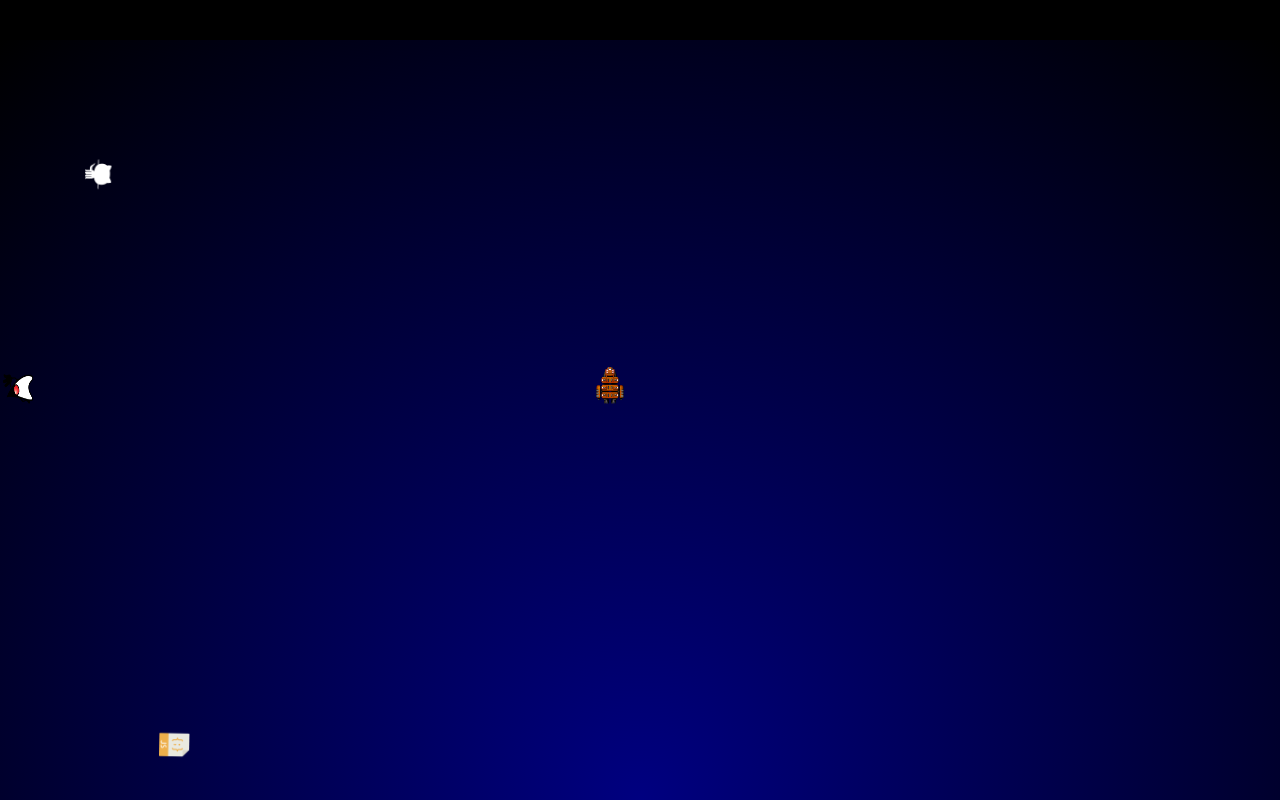
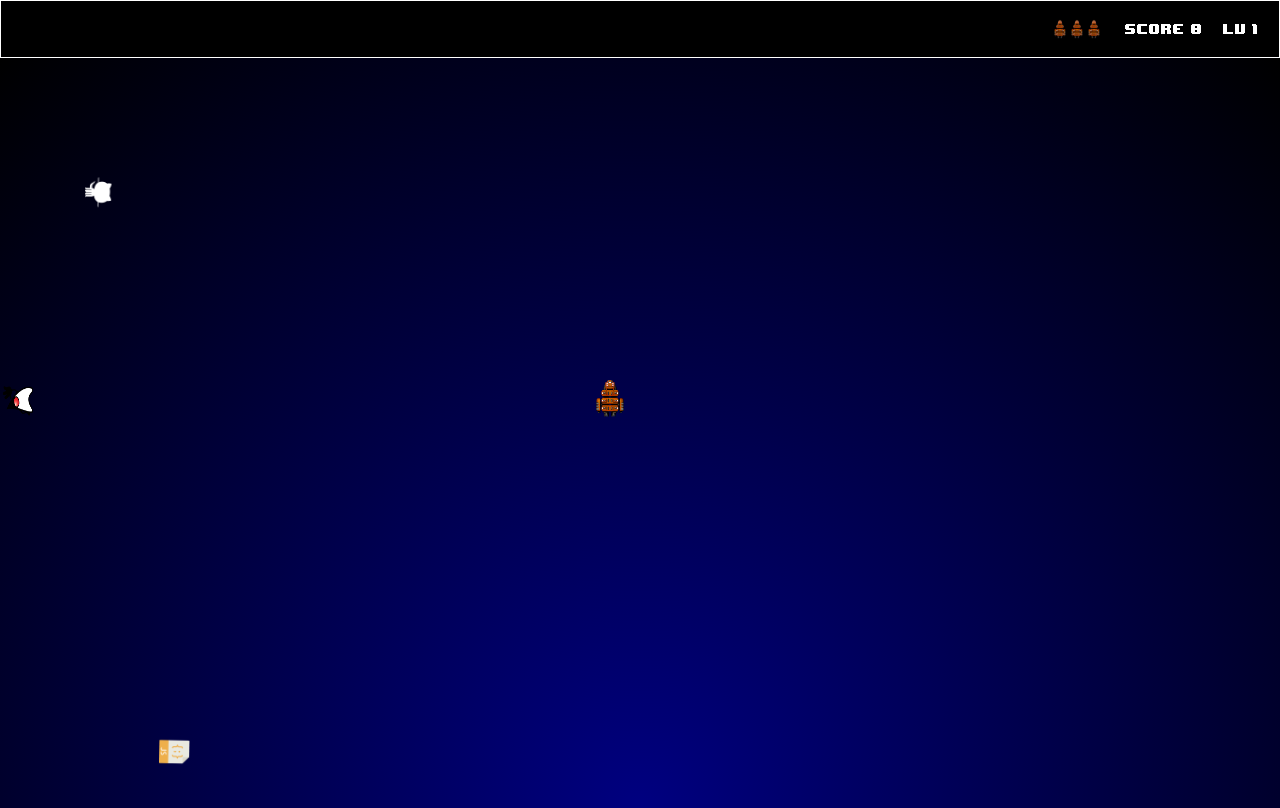
Before and after one commit to wbfreitas/game-portfolio, an Angular app: page / in a window 1280 px wide. Built offline with nearby package versions, Linux system fonts and the light colour scheme.

Commit message:
iniciado barra de status

```diff
--- a/src/app/game/animation.ts
+++ b/src/app/game/animation.ts
@@ -6,7 +6,7 @@
     sprintes: Array<IAnimation> = [];
     isEnable: boolean = false;
     images = new Imagens();
-    constructor(private context: CanvasRenderingContext2D, private canvas: HTMLCanvasElement) {
+    constructor(private context: CanvasRenderingContext2D, public config: any) {
     }
 
     addSprintAndImg(sprinte: IAnimation, imagePahth: string) {
@@ -32,7 +32,7 @@
     }
 
     cleanScreen() {
-        this.context.clearRect(0, 0, this.canvas.width, this.canvas.height);
+        this.context.clearRect(0, 0, this.context.canvas.width, this.context.canvas.height);
     }
 
     nextFrame() {
--- a/src/app/game/entity/ship.ts
+++ b/src/app/game/entity/ship.ts
@@ -96,8 +96,10 @@
     conflite(conflitent: IAnimation) {
         if (this.imunne)
             return false;
+
         new Explosion(this.context, this.x, this.y, this.animation);
         this.StartPosition();
+        this.animation.config.life--;
     }
 
     flashing() {
--- a/src/app/game/entity/skill.ts
+++ b/src/app/game/entity/skill.ts
@@ -45,6 +45,7 @@
         if (conflitent instanceof Shot) {
             new Explosion(this.context, this.x, this.y, this.animation);
             this.animation.removeSprinte(this);
+            this.animation.config.score += 10;
         } else if (conflitent instanceof Skill) {
             this.changeDiraction();
             this.x += this.speedX;
--- a/src/app/game/game.component.html
+++ b/src/app/game/game.component.html
@@ -1,2 +1,10 @@
-<nav #barStatus></nav>
+<nav #barStatus>
+    <ul>
+        <li class="lifes" *ngFor="let i of rangeArray(config.life)">
+            <img src="assets/imgs/nave.png">
+        </li>
+    </ul>
+    <span>score {{config.score}}</span>
+    <span>LV {{config.level}}</span>
+</nav>
 <canvas #canvas width="" height=""></canvas>
--- a/src/app/game/game.component.scss
+++ b/src/app/game/game.component.scss
@@ -3,6 +3,23 @@
 }
 
 nav {
-    height: 40px;
     background: #000;
+    color: #fff;
+    padding: 18px;
+    padding-right: 0;
+    font-size: 12px;
+    border: 1px solid #fff;
+    text-align: right;
+    .lifes {
+        display: inline-block;
+        margin-right: 5px;
+        img {
+            height: 20px;
+        }
+    }
+    ul,
+    span {
+        display: inline-block;
+        margin-right: 20px;
+    }
 }
--- a/src/app/game/game.component.ts
+++ b/src/app/game/game.component.ts
@@ -12,6 +12,7 @@
   { imagePath: 'assets/imgs/github.png' }
 ];
 
+
 @Component({
   selector: 'app-game',
   templateUrl: './game.component.html',
@@ -23,6 +24,12 @@
   canvas: ElementRef<HTMLCanvasElement>;
   @ViewChild('barStatus', { static: true })
   statusBar: ElementRef<HTMLCanvasElement>;
+
+  config = {
+    level: 1,
+    life: 3,
+    score: 0
+  };
   constructor() { }
 
   resizeCanvas() {
@@ -33,14 +40,17 @@
     this.canvas.nativeElement.setAttribute('height', h.toString());
   }
 
+  rangeArray(n: number): any[] {
+    return Array(n);
+  }
+
   ngOnInit() {
     this.resizeCanvas();
     const context: CanvasRenderingContext2D = this.canvas.nativeElement.getContext('2d');
 
-    const animation = new Animation(context, this.canvas.nativeElement);
+    const animation = new Animation(context, this.config);
     const interaction = new Interaction(document);
     const ship = new Ship(context, interaction, animation);
-
     animation.addSprintAndImg(ship, 'assets/imgs/nave.png');
 
     skills.forEach(skill => {
@@ -48,6 +58,7 @@
       animation.addSprintAndImg(s, skill.imagePath);
     });
 
+
     animation.images.load(() => {
       animation.enable();
       animation.nextFrame();
--- /dev/null
+++ b/src/css/reset.css
@@ -0,0 +1,493 @@
+html,
+body,
+div,
+span,
+applet,
+object,
+iframe,
+h1,
+h2,
+h3,
+h4,
+h5,
+h6,
+p,
+blockquote,
+pre,
+a,
+abbr,
+acronym,
+address,
+big,
+cite,
+code,
+del,
+dfn,
+em,
+img,
+ins,
+kbd,
+q,
+s,
+samp,
+small,
+strike,
+strong,
+sub,
+sup,
+tt,
+var,
+b,
+u,
+i,
+center,
+dl,
+dt,
+dd,
+ol,
+ul,
+li,
+fieldset,
+form,
+label,
+legend,
+table,
+caption,
+tbody,
+tfoot,
+thead,
+tr,
+th,
+td,
+article,
+aside,
+canvas,
+details,
+embed,
+figure,
+figcaption,
+footer,
+header,
+hgroup,
+menu,
+nav,
+output,
+ruby,
+section,
+summary,
+time,
+mark,
+audio,
+video {
+    margin: 0;
+    padding: 0;
+    border: 0;
+    font-size: 100%;
+    font: inherit;
+    vertical-align: baseline;
+}
+
+
+/* make sure to set some focus styles for accessibility */
+
+:focus {
+    outline: 0;
+}
+
+
+/* HTML5 display-role reset for older browsers */
+
+article,
+aside,
+details,
+figcaption,
+figure,
+footer,
+header,
+hgroup,
+menu,
+nav,
+section {
+    display: block;
+}
+
+body {
+    line-height: 1;
+}
+
+ol,
+ul {
+    list-style: none;
+}
+
+blockquote,
+q {
+    quotes: none;
+}
+
+blockquote:before,
+blockquote:after,
+q:before,
+q:after {
+    content: '';
+    content: none;
+}
+
+table {
+    border-collapse: collapse;
+    border-spacing: 0;
+}
+
+input[type=search]::-webkit-search-cancel-button,
+input[type=search]::-webkit-search-decoration,
+input[type=search]::-webkit-search-results-button,
+input[type=search]::-webkit-search-results-decoration {
+    -webkit-appearance: none;
+    -moz-appearance: none;
+}
+
+input[type=search] {
+    -webkit-appearance: none;
+    -moz-appearance: none;
+    -webkit-box-sizing: content-box;
+    -moz-box-sizing: content-box;
+    box-sizing: content-box;
+}
+
+textarea {
+    overflow: auto;
+    vertical-align: top;
+    resize: vertical;
+}
+
+
+/**
+ * Correct `inline-block` display not defined in IE 6/7/8/9 and Firefox 3.
+ */
+
+audio,
+canvas,
+video {
+    display: inline-block;
+    *display: inline;
+    *zoom: 1;
+    max-width: 100%;
+}
+
+
+/**
+ * Prevent modern browsers from displaying `audio` without controls.
+ * Remove excess height in iOS 5 devices.
+ */
+
+audio:not([controls]) {
+    display: none;
+    height: 0;
+}
+
+
+/**
+ * Address styling not present in IE 7/8/9, Firefox 3, and Safari 4.
+ * Known issue: no IE 6 support.
+ */
+
+[hidden] {
+    display: none;
+}
+
+
+/**
+ * 1. Correct text resizing oddly in IE 6/7 when body `font-size` is set using
+ *    `em` units.
+ * 2. Prevent iOS text size adjust after orientation change, without disabling
+ *    user zoom.
+ */
+
+html {
+    font-size: 100%;
+    /* 1 */
+    -webkit-text-size-adjust: 100%;
+    /* 2 */
+    -ms-text-size-adjust: 100%;
+    /* 2 */
+}
+
+
+/**
+ * Address `outline` inconsistency between Chrome and other browsers.
+ */
+
+a:focus {
+    outline: thin dotted;
+}
+
+
+/**
+ * Improve readability when focused and also mouse hovered in all browsers.
+ */
+
+a:active,
+a:hover {
+    outline: 0;
+}
+
+
+/**
+ * 1. Remove border when inside `a` element in IE 6/7/8/9 and Firefox 3.
+ * 2. Improve image quality when scaled in IE 7.
+ */
+
+img {
+    border: 0;
+    /* 1 */
+    -ms-interpolation-mode: bicubic;
+    /* 2 */
+}
+
+
+/**
+ * Address margin not present in IE 6/7/8/9, Safari 5, and Opera 11.
+ */
+
+figure {
+    margin: 0;
+}
+
+
+/**
+ * Correct margin displayed oddly in IE 6/7.
+ */
+
+form {
+    margin: 0;
+}
+
+
+/**
+ * Define consistent border, margin, and padding.
+ */
+
+fieldset {
+    border: 1px solid #c0c0c0;
+    margin: 0 2px;
+    padding: 0.35em 0.625em 0.75em;
+}
+
+
+/**
+ * 1. Correct color not being inherited in IE 6/7/8/9.
+ * 2. Correct text not wrapping in Firefox 3.
+ * 3. Correct alignment displayed oddly in IE 6/7.
+ */
+
+legend {
+    border: 0;
+    /* 1 */
+    padding: 0;
+    white-space: normal;
+    /* 2 */
+    *margin-left: -7px;
+    /* 3 */
+}
+
+
+/**
+ * 1. Correct font size not being inherited in all browsers.
+ * 2. Address margins set differently in IE 6/7, Firefox 3+, Safari 5,
+ *    and Chrome.
+ * 3. Improve appearance and consistency in all browsers.
+ */
+
+button,
+input,
+select,
+textarea {
+    font-size: 100%;
+    /* 1 */
+    margin: 0;
+    /* 2 */
+    vertical-align: baseline;
+    /* 3 */
+    *vertical-align: middle;
+    /* 3 */
+}
+
+
+/**
+ * Address Firefox 3+ setting `line-height` on `input` using `!important` in
+ * the UA stylesheet.
+ */
+
+button,
+input {
+    line-height: normal;
+}
+
+
+/**
+ * Address inconsistent `text-transform` inheritance for `button` and `select`.
+ * All other form control elements do not inherit `text-transform` values.
+ * Correct `button` style inheritance in Chrome, Safari 5+, and IE 6+.
+ * Correct `select` style inheritance in Firefox 4+ and Opera.
+ */
+
+button,
+select {
+    text-transform: none;
+}
+
+
+/**
+ * 1. Avoid the WebKit bug in Android 4.0.* where (2) destroys native `audio`
+ *    and `video` controls.
+ * 2. Correct inability to style clickable `input` types in iOS.
+ * 3. Improve usability and consistency of cursor style between image-type
+ *    `input` and others.
+ * 4. Remove inner spacing in IE 7 without affecting normal text inputs.
+ *    Known issue: inner spacing remains in IE 6.
+ */
+
+button,
+html input[type="button"],
+
+/* 1 */
+
+input[type="reset"],
+input[type="submit"] {
+    -webkit-appearance: button;
+    /* 2 */
+    cursor: pointer;
+    /* 3 */
+    *overflow: visible;
+    /* 4 */
+}
+
+
+/**
+ * Re-set default cursor for disabled elements.
+ */
+
+button[disabled],
+html input[disabled] {
+    cursor: default;
+}
+
+
+/**
+ * 1. Address box sizing set to content-box in IE 8/9.
+ * 2. Remove excess padding in IE 8/9.
+ * 3. Remove excess padding in IE 7.
+ *    Known issue: excess padding remains in IE 6.
+ */
+
+input[type="checkbox"],
+input[type="radio"] {
+    box-sizing: border-box;
+    /* 1 */
+    padding: 0;
+    /* 2 */
+    *height: 13px;
+    /* 3 */
+    *width: 13px;
+    /* 3 */
+}
+
+
+/**
+ * 1. Address `appearance` set to `searchfield` in Safari 5 and Chrome.
+ * 2. Address `box-sizing` set to `border-box` in Safari 5 and Chrome
+ *    (include `-moz` to future-proof).
+ */
+
+input[type="search"] {
+    -webkit-appearance: textfield;
+    /* 1 */
+    -moz-box-sizing: content-box;
+    -webkit-box-sizing: content-box;
+    /* 2 */
+    box-sizing: content-box;
+}
+
+
+/**
+ * Remove inner padding and search cancel button in Safari 5 and Chrome
+ * on OS X.
+ */
+
+input[type="search"]::-webkit-search-cancel-button,
+input[type="search"]::-webkit-search-decoration {
+    -webkit-appearance: none;
+}
+
+
+/**
+ * Remove inner padding and border in Firefox 3+.
+ */
+
+button::-moz-focus-inner,
+input::-moz-focus-inner {
+    border: 0;
+    padding: 0;
+}
+
+
+/**
+ * 1. Remove default vertical scrollbar in IE 6/7/8/9.
+ * 2. Improve readability and alignment in all browsers.
+ */
+
+textarea {
+    overflow: auto;
+    /* 1 */
+    vertical-align: top;
+    /* 2 */
+}
+
+
+/**
+ * Remove most spacing between table cells.
+ */
+
+table {
+    border-collapse: collapse;
+    border-spacing: 0;
+}
+
+html,
+button,
+input,
+select,
+textarea {
+    color: #222;
+}
+
+::-moz-selection {
+    background: #b3d4fc;
+    text-shadow: none;
+}
+
+::selection {
+    background: #b3d4fc;
+    text-shadow: none;
+}
+
+img {
+    vertical-align: middle;
+}
+
+fieldset {
+    border: 0;
+    margin: 0;
+    padding: 0;
+}
+
+textarea {
+    resize: vertical;
+}
+
+.chromeframe {
+    margin: 0.2em 0;
+    background: #ccc;
+    color: #000;
+    padding: 0.2em 0;
+}
--- a/src/styles.scss
+++ b/src/styles.scss
@@ -1,5 +1,6 @@
 /* You can add global styles to this file, and also import other style files */
 
+@import './css/reset.css';
 @font-face {
     font-family: '8-bit';
     src: url('./assets/fonts/8-BIT.ttf');
```
